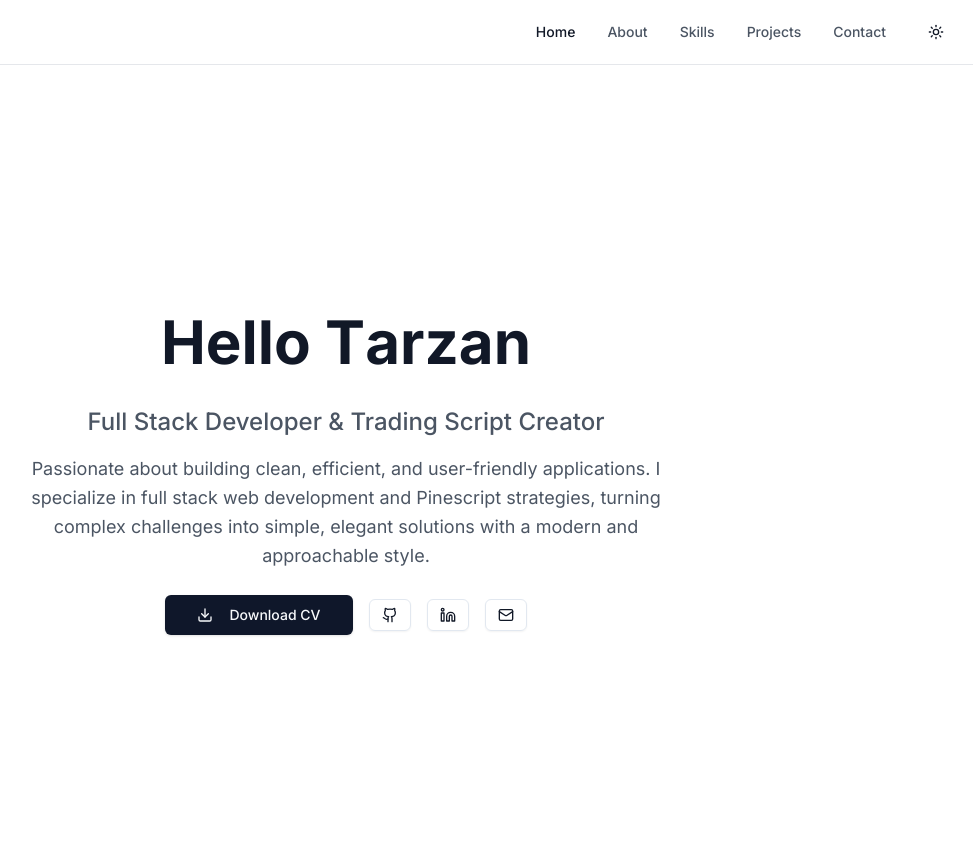
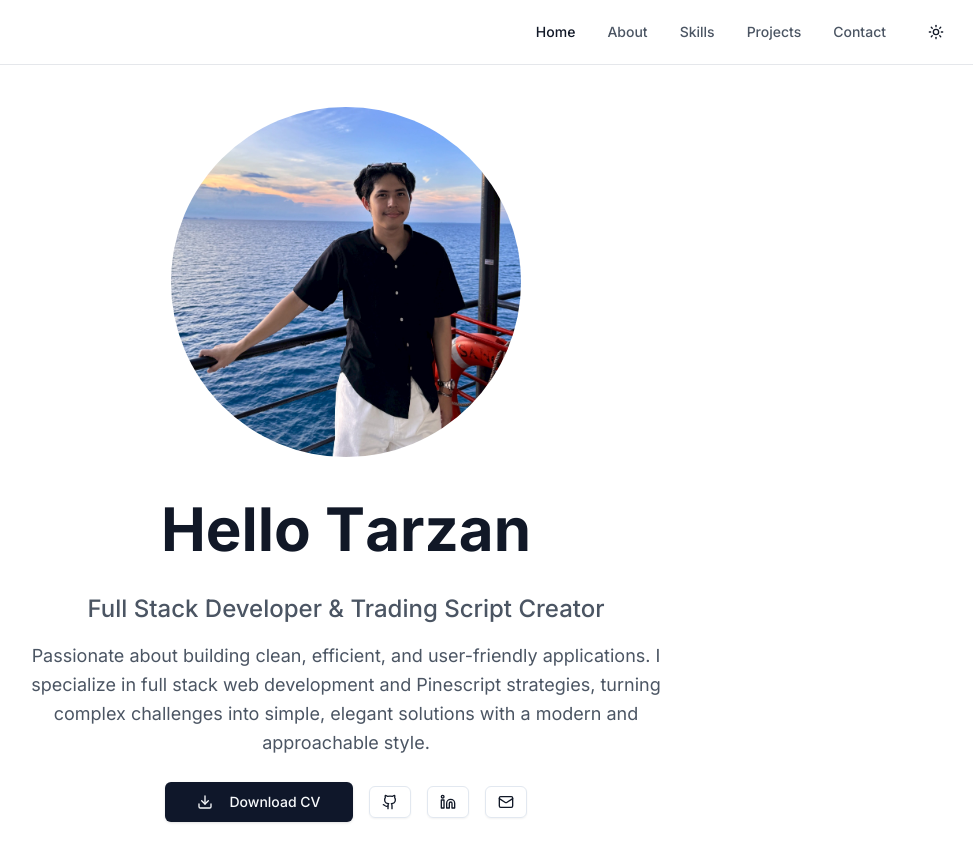
Before and after one commit to TXRZXN/hellotarzan, a Next.js app: page / in a window 1280 px wide. Shown: the whole page, without its empty margins (294-1267 px from the left). Built offline with nearby package versions, Linux system fonts and the light colour scheme.

Commit message:
feat : Add Image and rimlaf

```diff
--- a/components/hero-widget.tsx
+++ b/components/hero-widget.tsx
@@ -80,7 +80,7 @@ export default function HeroWidget({
 
   return (
     <div className="flex flex-col justify-center items-center text-center space-y-6">
-      {/* <div className="w-[350px] h-[350px] rounded-full overflow-hidden">
+      <div className="w-[350px] h-[350px] rounded-full overflow-hidden">
         <Image
           src="/Me_Image.jpg"
           alt="Naruechat Buranasombat"
@@ -88,7 +88,7 @@ export default function HeroWidget({
           height={350}
           className="object-cover object-bottom w-full h-full"
         />
-      </div> */}
+      </div>
 
       <div className="space-y-4">
         {/* Animated Name */}
--- a/package.json
+++ b/package.json
@@ -4,7 +4,8 @@
   "private": true,
   "scripts": {
     "dev": "next dev",
-    "build": "next build",
+    "clean": "rimraf .next",
+    "build": "npm run clean && next build",
     "start": "next start",
     "lint": "next lint"
   },
@@ -32,6 +33,7 @@
     "eslint": "^8.0.0",
     "eslint-config-next": "15.0.0",
     "postcss": "^8.4.31",
+    "rimraf": "^6.0.1",
     "tailwindcss": "^3.4.17",
     "typescript": "^5.0.0"
   }
```
Also changed, not shown: 1 other file (tests, documents, lock files or other folders).
